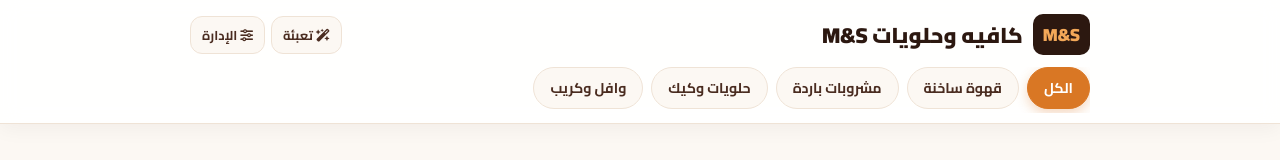
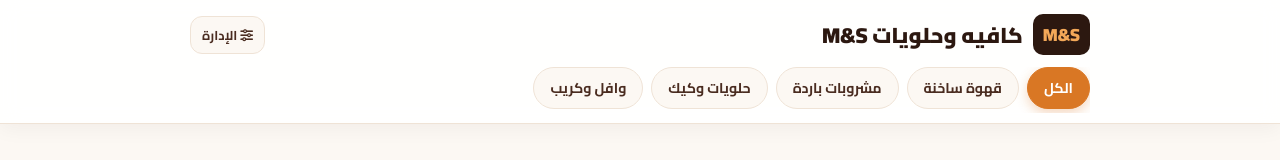
Before and after one commit to samirsnobar/samirrrr, a plain HTML site: page index.html in a window 1280 px wide. Drawn offline with Linux system fonts and the light colour scheme; no server answers.

Commit message:
Update index.html

```diff
--- a/index.html
+++ b/index.html
@@ -555,9 +555,6 @@
                 <h1>كافيه وحلويات M&S</h1>
             </div>
             <div class="header-tools">
-                <button class="icon-btn" onclick="seedCafeMenu()" title="تعبئة أصناف تجريبية">
-                    <i class="fa-solid fa-wand-magic-sparkles"></i> تعبئة
-                </button>
                 <button class="icon-btn" onclick="openAdmin()">
                     <i class="fa-solid fa-sliders"></i> الإدارة
                 </button>
```
